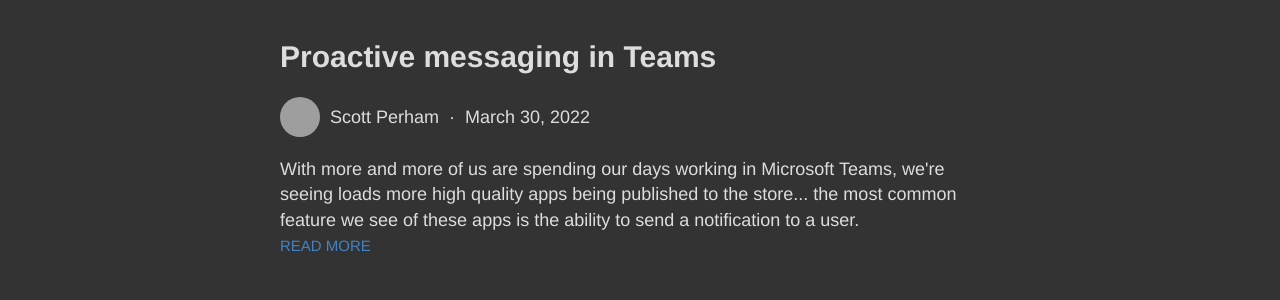
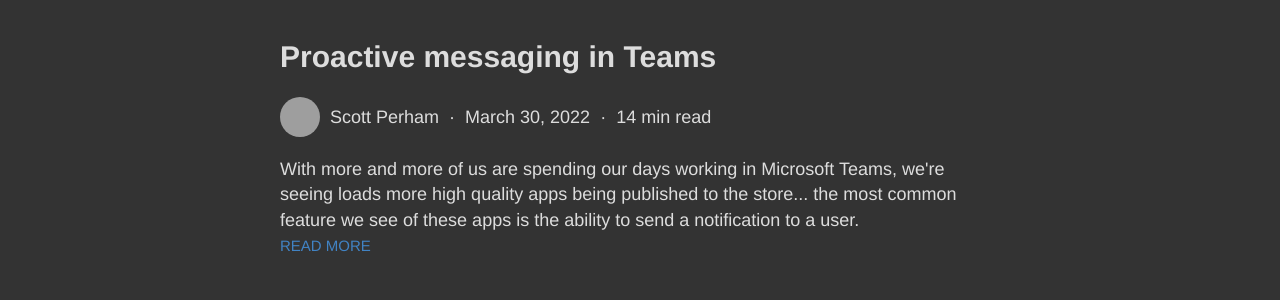
Before and after one commit to scottperham/hack-and-chat, a Jekyll site: the page built from index.html, in a window 1280 px wide. Shown: the part 195-495 px from the top of the page. Built offline with Jekyll 4.4.1, drawn with Linux system fonts in a browser that asks for light colours; grey boxes are pictures that could not be loaded.

Commit message:
Added read time

```diff
--- a/_layouts/post.html
+++ b/_layouts/post.html
@@ -13,6 +13,11 @@
       <span style="margin: 0 10px;">{{site.authors[page.author].name}}</span>
       &middot;
       <span style="margin: 0 10px;">{{ page.date | date: "%B %e, %Y" }}</span>
+      {% capture read_time %}
+        {{ page.content | number_of_words | divided_by: 180 }}
+      {% endcapture %}
+      &middot;
+      <span style="margin: 0 10px;">{{ read_time }} min read</span>
   </div>
 
   <div class="entry">
--- a/index.html
+++ b/index.html
@@ -13,6 +13,11 @@
           <span style="margin: 0 10px;">{{site.authors[post.author].name}}</span>
           &middot;
           <span style="margin: 0 10px;">{{ post.date | date: "%B %e, %Y" }}</span>
+          {% capture read_time %}
+            {{ post.content | number_of_words | divided_by: 180 }}
+          {% endcapture %}
+          &middot;
+          <span style="margin: 0 10px;">{{ read_time }} min read</span>
       </div>
 
       <div class="entry" style="margin-top: 20px;">
```
